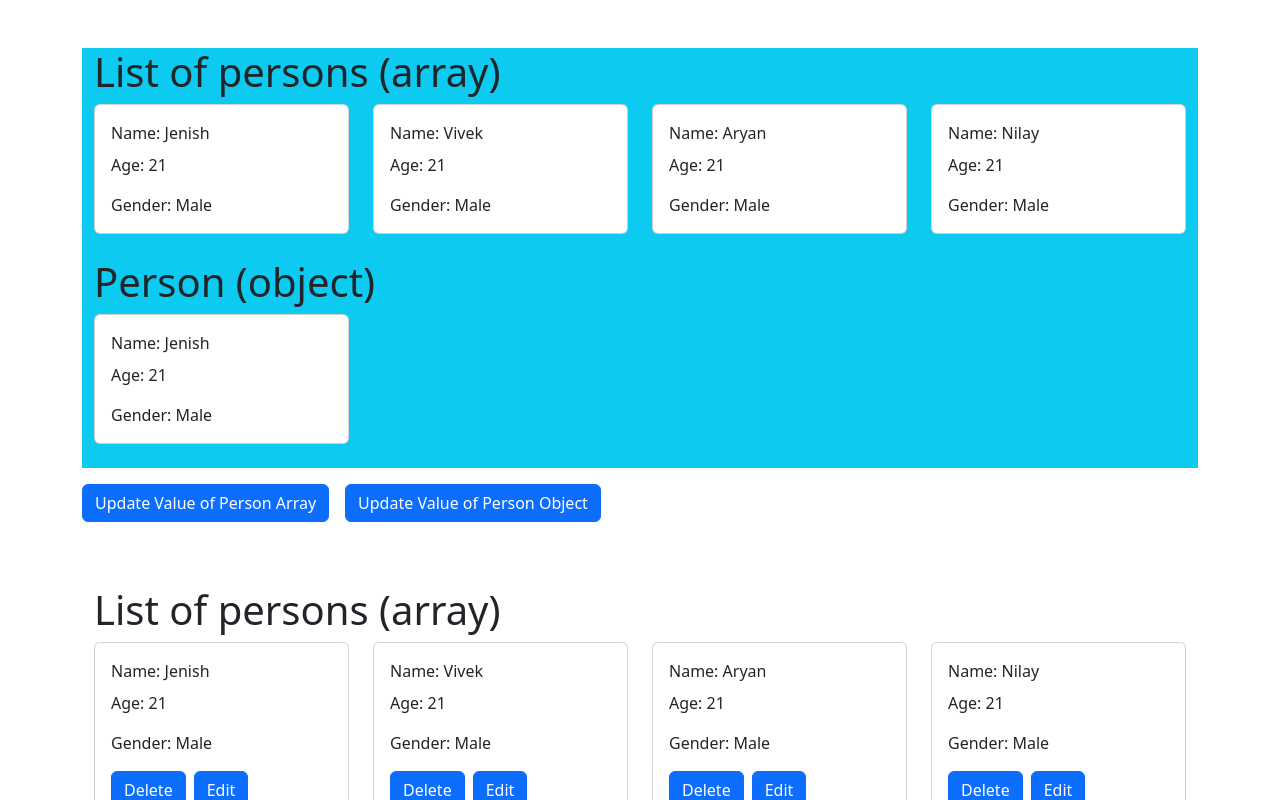
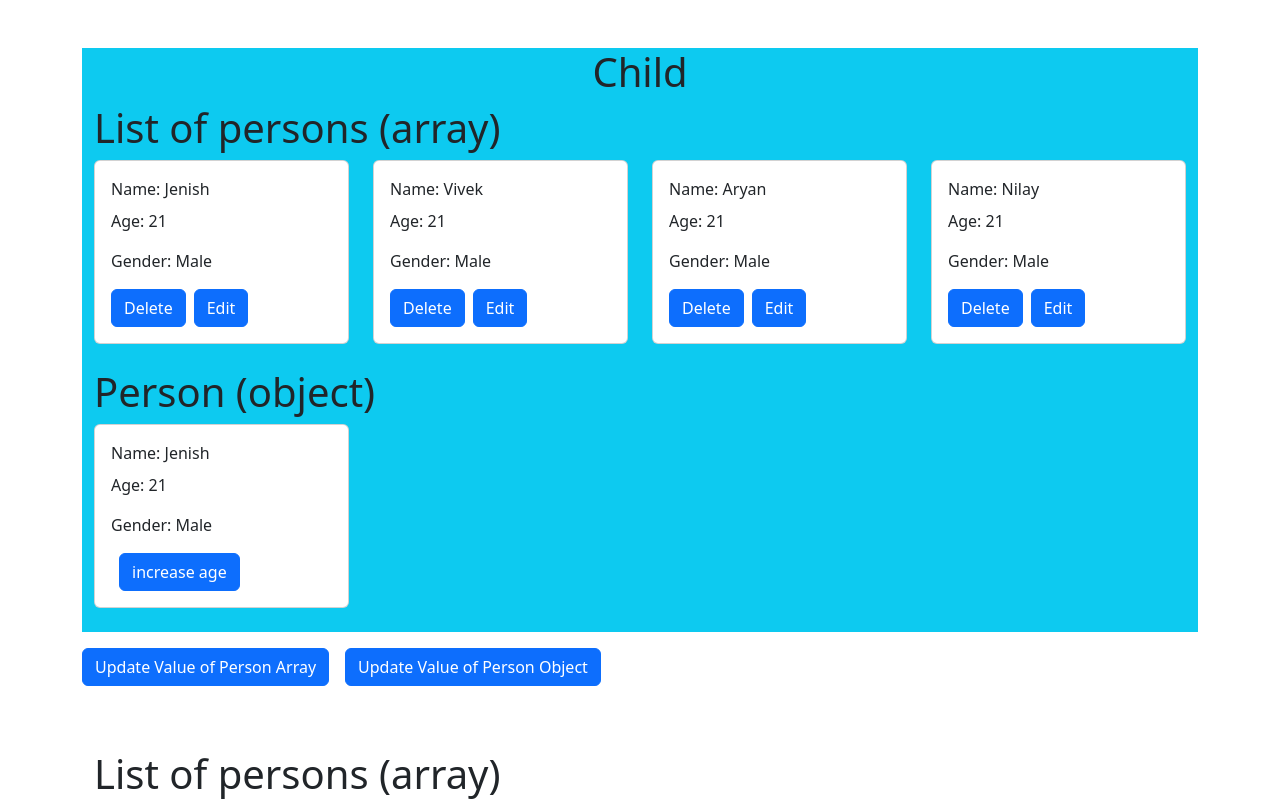
Before and after one commit to jenish-devmurari/bacancy-angular-training, an Angular app: page / in a window 1280 px wide. Shown: the top 800 px of the page. Built offline with nearby package versions, Linux system fonts and the light colour scheme.

Commit message:
task completed

```diff
--- a/src/app/child/child.component.html
+++ b/src/app/child/child.component.html
@@ -1,4 +1,5 @@
 <div class="container mt-5 bg-info">
+    <h1 class="text-center">Child </h1>
     <div class="row">
         <h1>List of persons (array)</h1>
         <div class="col-md-3 mb-4" *ngFor="let person of persons">
@@ -7,9 +8,9 @@
                     <p class="card-title">Name: {{ person.name }}</p>
                     <p class="card-text">Age: {{ person.age }}</p>
                     <p class="card-text">Gender: {{ person.gender }}</p>
-                    <!-- <button class="btn btn-primary" (click)="deletePerson(person)">Delete</button>
-                    <button data-bs-toggle="modal" data-bs-target="#editPersonModal" class="btn btn-primary ms-2"
-                        (click)="editPerson(person)">Edit</button> -->
+                    <button class="btn btn-primary" (click)="deletePerson(person)">Delete</button>
+                    <button data-bs-toggle="modal" data-bs-target="#editPersonModal1" class="btn btn-primary ms-2"
+                        (click)="editPerson(person)">Edit</button>
                 </div>
             </div>
         </div>
@@ -22,17 +23,18 @@
                     <p class="card-title">Name: {{ person.name }}</p>
                     <p class="card-text">Age: {{ person.age }}</p>
                     <p class="card-text">Gender: {{ person.gender }}</p>
+                    <button class="btn btn-primary ms-2" (click)="increaseAge()">increase age</button>
                 </div>
             </div>
         </div>
     </div>
 </div>
-<!--
-<div class="modal fade" id="editPersonModal" tabindex="-1" aria-labelledby="editPersonModalLabel" aria-hidden="true">
+
+<div class="modal fade" id="editPersonModal1" tabindex="-1" aria-labelledby="editPersonModalLabel1" aria-hidden="true">
     <div class="modal-dialog">
         <div class="modal-content">
             <div class="modal-header">
-                <h5 class="modal-title" id="editPersonModalLabel">Edit Person</h5>
+                <h5 class="modal-title" id="editPersonModalLabel1">Edit Person</h5>
                 <button type="button" class="btn-close" data-bs-dismiss="modal" aria-label="Close"></button>
             </div>
             <div class="modal-body">
@@ -60,4 +62,4 @@
             </div>
         </div>
     </div>
-</div> -->
+</div>
--- a/src/app/child/child.component.ts
+++ b/src/app/child/child.component.ts
@@ -1,4 +1,4 @@
-import { ChangeDetectionStrategy, ChangeDetectorRef, Component, EventEmitter, Input, Output } from '@angular/core';
+import { ChangeDetectionStrategy, ChangeDetectorRef, Component, DoCheck, Input } from '@angular/core';
 import { IPerson } from '../interfaces/person.interface';
 
 @Component({
@@ -13,20 +13,25 @@ export class ChildComponent {
 
   public currentPerson: IPerson = { id: 0, name: '', age: 0, gender: '' };
 
-  constructor() {
+  constructor(private child: ChangeDetectorRef) {
   }
 
-  // savePerson(person: IPerson): void {
-  //   const index: number = this.persons.findIndex(per => per.id == person.id);
-  //   this.persons[index] = person;
-  // }
+  public savePerson(person: IPerson): void {
+    const index: number = this.persons.findIndex(per => per.id == person.id);
+    this.persons[index] = person;
+  }
 
-  // editPerson(person: IPerson): void {
-  //   this.currentPerson = { ...person };
-  // }
+  public editPerson(person: IPerson): void {
+    this.currentPerson = { ...person };
+  }
 
-  // deletePerson(person: IPerson): void {
-  //   this.persons = this.persons.filter(per => per.id !== person.id);
-  // }
+  public deletePerson(person: IPerson): void {
+    const index: number = this.persons.findIndex(per => per.id == person.id);
+    this.persons.splice(index, 1);
+  }
+
+  public increaseAge(): void {
+    this.person.age++;
+  }
 
 }
--- a/src/app/parent/parent.component.html
+++ b/src/app/parent/parent.component.html
@@ -27,6 +27,7 @@
                         <p class="card-title">Name: {{ person.name }}</p>
                         <p class="card-text">Age: {{ person.age }}</p>
                         <p class="card-text">Gender: {{ person.gender }}</p>
+                        <button class="btn btn-primary ms-2" (click)="increaseAge()">increase age</button>
                     </div>
                 </div>
             </div>
--- a/src/app/parent/parent.component.ts
+++ b/src/app/parent/parent.component.ts
@@ -1,4 +1,4 @@
-import { ChangeDetectionStrategy, ChangeDetectorRef, Component } from '@angular/core';
+import { ChangeDetectionStrategy, ChangeDetectorRef, Component, DoCheck } from '@angular/core';
 import { IPerson } from '../interfaces/person.interface';
 
 @Component({
@@ -43,7 +43,7 @@ export class ParentComponent {
     gender: 'Male'
   };
 
-  public currentPerson: IPerson = { id: 0, name: '', age: 0, gender: '' };
+  public currentPerson: IPerson = { id: 0, name: '', age: 21, gender: '' };
 
   constructor(private cd: ChangeDetectorRef) { }
 
@@ -53,6 +53,7 @@ export class ParentComponent {
       name: value.name + ' Bacancy',
       gender: 'male'
     }));
+    this.persons = [...this.persons];
   }
 
   public updateObject(): void {
@@ -63,16 +64,22 @@ export class ParentComponent {
     };
   }
 
-  savePerson(person: IPerson): void {
+  public savePerson(person: IPerson): void {
     const index: number = this.persons.findIndex(per => per.id == person.id);
-    this.persons[index] = { ...person };
+    this.persons[index] = person
+    this.persons = [...this.persons];
   }
 
-  editPerson(person: IPerson): void {
+  public editPerson(person: IPerson): void {
     this.currentPerson = { ...person };
   }
 
   public deletePerson(person: IPerson): void {
     this.persons = this.persons.filter(per => per.id !== person.id);
   }
+
+  public increaseAge(): void {
+    this.person.age++;
+    this.person = { ...this.person }
+  }
 }
```
